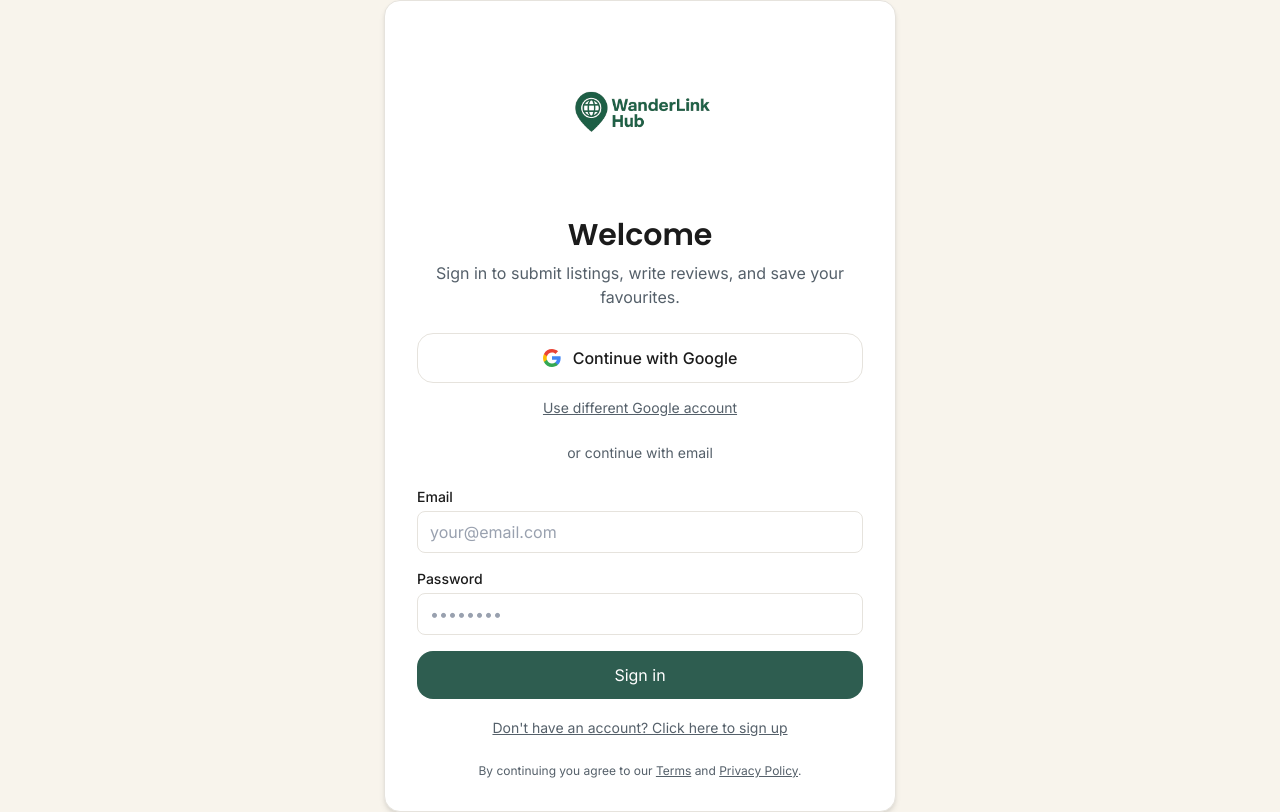
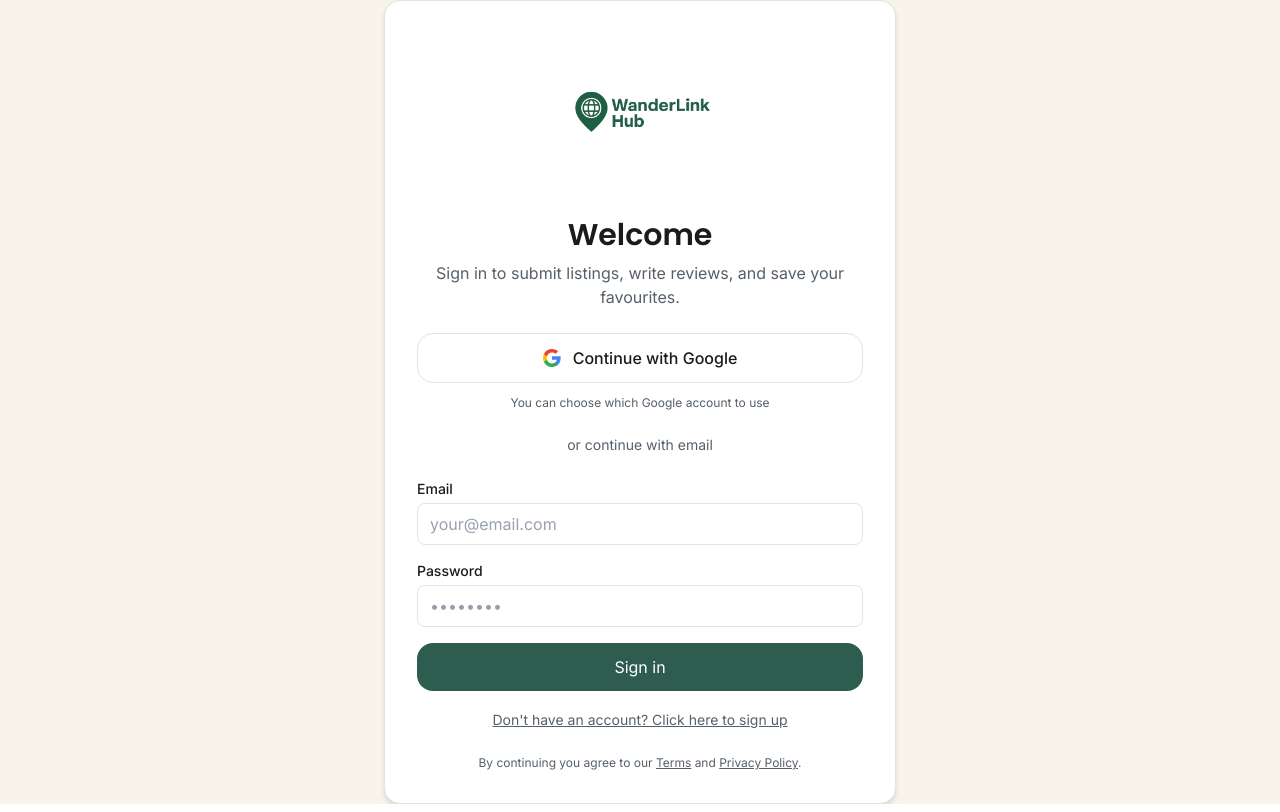
Before and after one commit to EiraCleaning/Wanderlinkhub, a Next.js app: page /signin in a window 1280 px wide. Built offline with nearby package versions, Linux system fonts and the light colour scheme; no server answers.

Commit message:
Fix account selection to happen at login, not logout - always show Google account picker

```diff
--- a/app/(public)/signin/page.tsx
+++ b/app/(public)/signin/page.tsx
@@ -153,16 +153,13 @@
 
         {/* Google */}
         <div className="mt-6 space-y-3">
-          <GoogleButton onClick={() => handleGoogleSignIn(false)}>
+          <GoogleButton onClick={() => handleGoogleSignIn(true)}>
             {isLoading ? (isSignUp ? 'Creating account...' : 'Signing in...') : 'Continue with Google'}
           </GoogleButton>
 
-          <button
-            onClick={() => handleGoogleSignIn(true)}
-            className="w-full text-sm text-wl-slate hover:text-wl-ink underline"
-          >
-            Use different Google account
-          </button>
+          <p className="text-xs text-wl-slate text-center">
+            You can choose which Google account to use
+          </p>
         </div>
 
         {/* Divider */}
--- a/components/BottomNav.tsx
+++ b/components/BottomNav.tsx
@@ -65,18 +65,9 @@
     try {
       // Sign out from Supabase
       await supabase.auth.signOut();
-
-      // Clear any Google OAuth state by redirecting to Google's logout
-      // This ensures the next Google sign-in will ask for account selection
-      window.location.href = 'https://accounts.google.com/logout';
-
-      // Redirect to home after a short delay
-      setTimeout(() => {
-        router.push('/');
-      }, 1000);
+      router.push('/');
     } catch (error) {
       console.error('Error signing out:', error);
-      // Fallback: just redirect to home
       router.push('/');
     }
   };
--- a/components/DesktopNav.tsx
+++ b/components/DesktopNav.tsx
@@ -65,18 +65,9 @@
     try {
       // Sign out from Supabase
       await supabase.auth.signOut();
-
-      // Clear any Google OAuth state by redirecting to Google's logout
-      // This ensures the next Google sign-in will ask for account selection
-      window.location.href = 'https://accounts.google.com/logout';
-
-      // Redirect to home after a short delay
-      setTimeout(() => {
-        router.push('/');
-      }, 1000);
+      router.push('/');
     } catch (error) {
       console.error('Error signing out:', error);
-      // Fallback: just redirect to home
       router.push('/');
     }
   };
```
